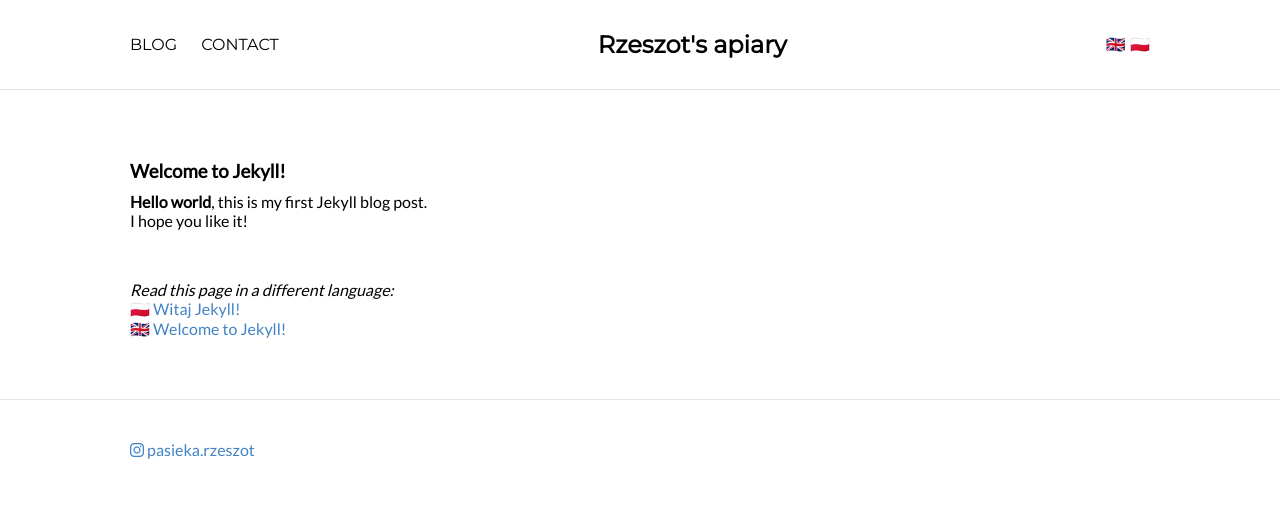
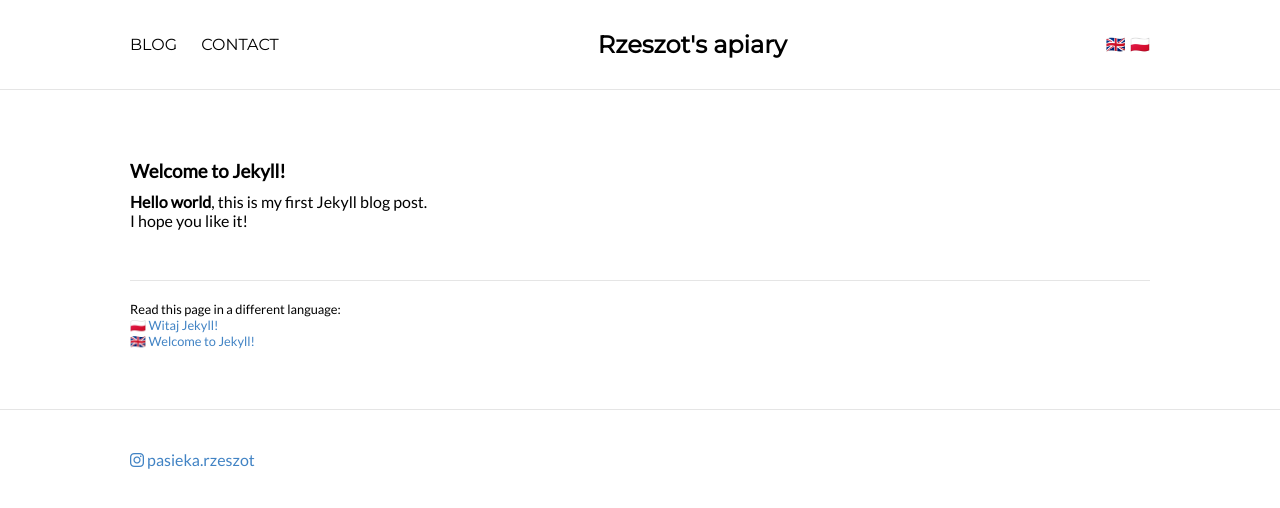
Before and after one commit to rzeszot/apiary-web, a Jekyll site: the page built from _posts/2020-05-24-welcome-to-jekyll.md, in a window 1280 px wide. Shown: the top 508 px of the page. Built offline with Jekyll 4.4.1, drawn with Linux system fonts in a browser that asks for light colours; nearby versions of some CDN libraries.

Commit message:
Enhancements

```diff
--- a/_includes/post-translations.html
+++ b/_includes/post-translations.html
@@ -1,12 +1,2 @@
-<div class='translations'>
-  <em>
-  {{ site.data.translations['different-language'][page.lang] }}:
-  </em>
-  <ul>
-    {% for post in posts %}
-      <li>
-        <a href="{{ post.url }}" class="{{ post.lang }}">{{ site.data.languages[post.lang].icon }} {{ post.title }}</a>
-      </li>
-    {% endfor %}
-  </ul>
-</div>
+{% assign entries=posts %}
+{% include translations.html %}
--- /dev/null
+++ b/_includes/translations.html
@@ -0,0 +1,12 @@
+<div class='translations'>
+  <span>
+  {{ site.data.translations['different-language'][page.lang] }}:
+  </span>
+  <ul>
+    {% for entry in entries %}
+      <li>
+        <a href="{{ entry.url }}" class="{{ entry.lang }}">{{ site.data.languages[entry.lang].icon }} {{ entry.title }}</a>
+      </li>
+    {% endfor %}
+  </ul>
+</div>
--- a/_sass/_page.sass
+++ b/_sass/_page.sass
@@ -1,2 +1,5 @@
 .page
   margin: 160px 0 60px 0
+
+  h1
+    margin-bottom: 10px
--- a/_sass/_translations.sass
+++ b/_sass/_translations.sass
@@ -1,5 +1,8 @@
 .translations
   margin-top: 50px
+  border-top: 1px solid rgba(0,0,0,0.1)
+  padding-top: 20px
+  font-size: 0.8em
 
   > span
 
```
Also changed, not shown: _includes/page-translations.html (+2 -14 lines).
